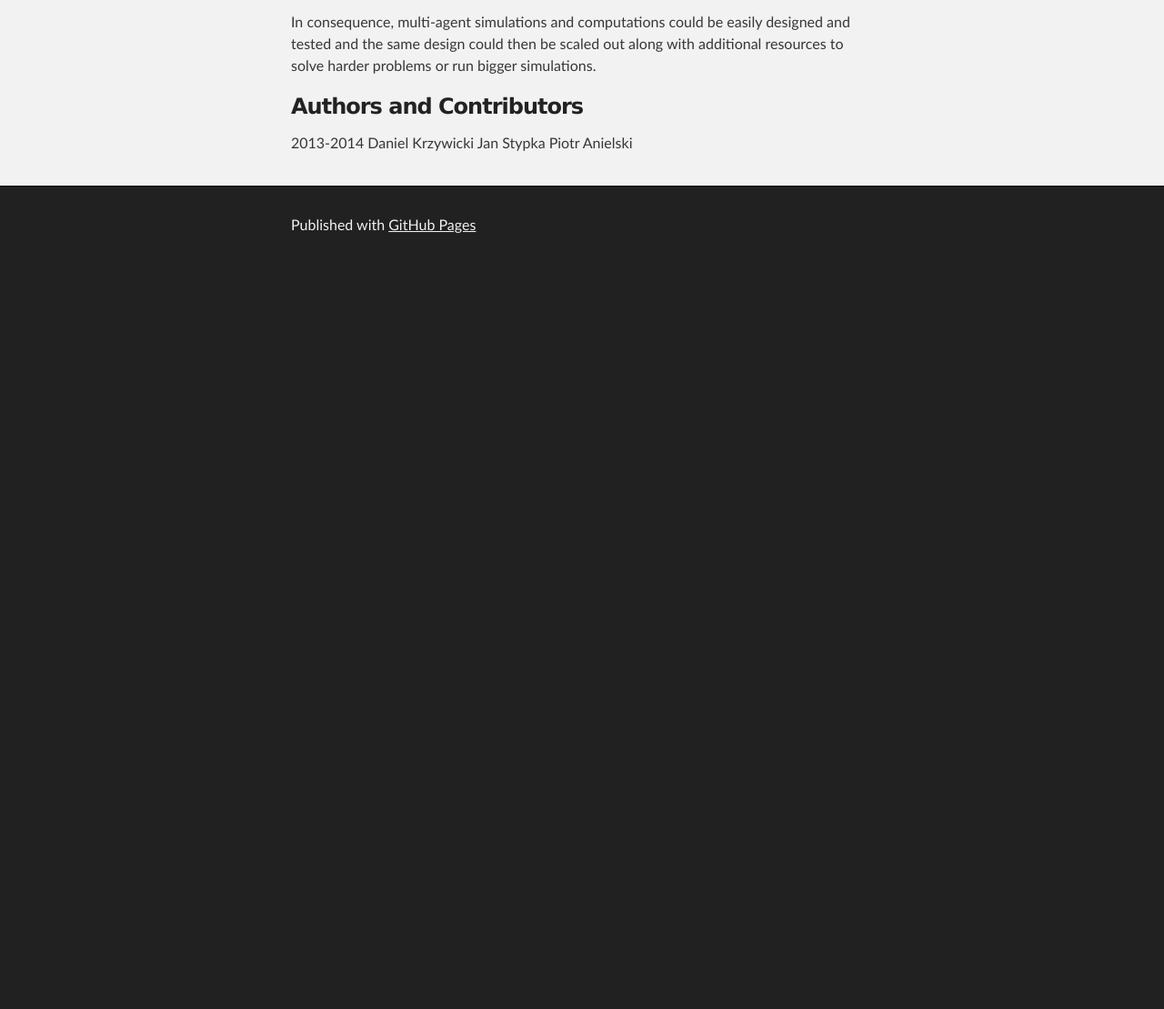
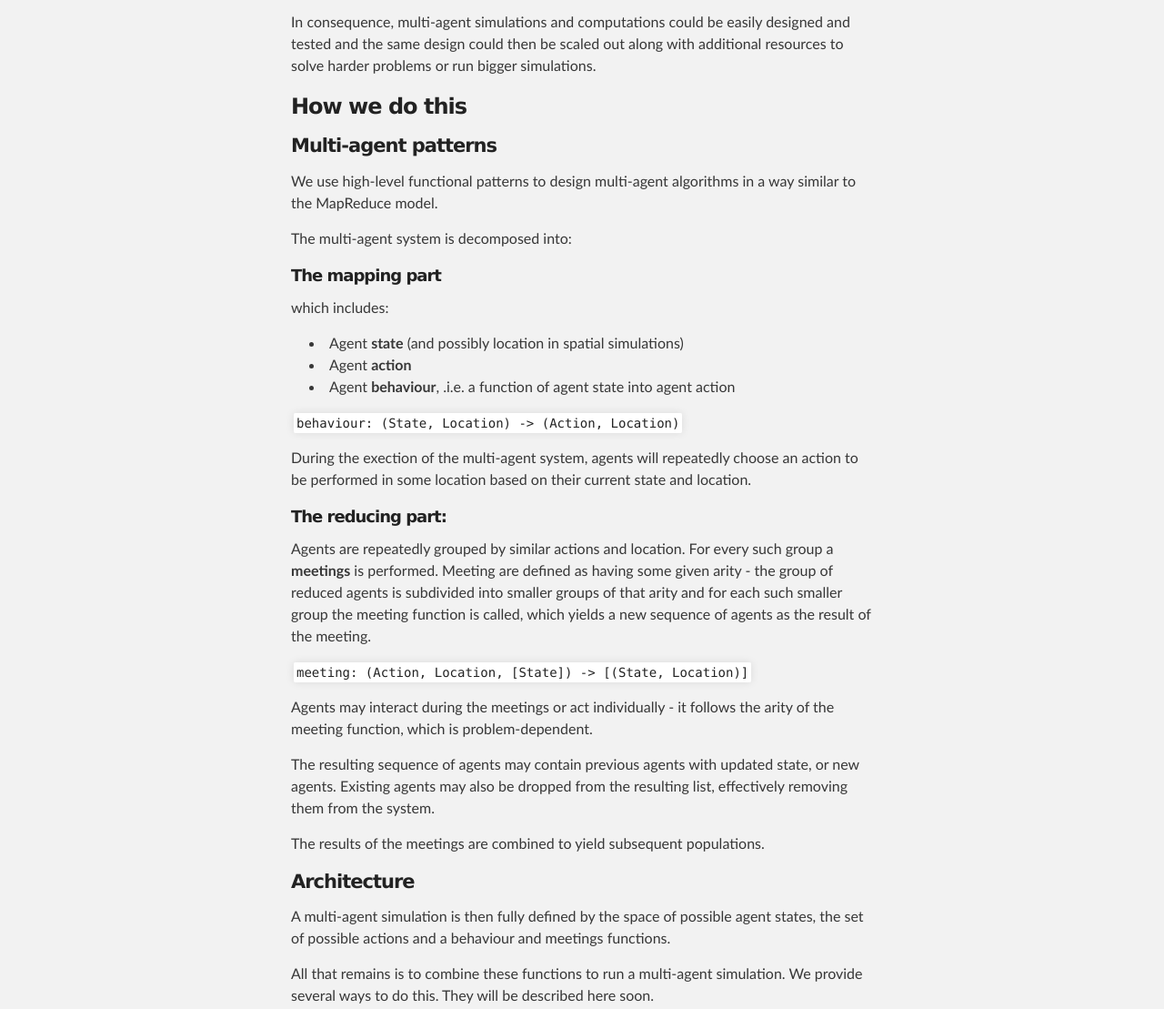
Before and after one commit to ParaPhraseAGH/ParaPhraseAGH.github.io, a plain HTML site: page index.html in a window 1280 px wide. Shown: the part 972-2081 px from the top of the page at 91% size. Before the commit the page ends 1266 px from the top, so only its background shows below. Drawn offline with Linux system fonts and the light colour scheme.

Commit message:
Replace master branch with page content via GitHub

```diff
--- a/index.html
+++ b/index.html
@@ -57,6 +57,51 @@
 <p>In consequence, multi-agent simulations and computations could be easily designed and tested and the same design could then be scaled out along with additional resources to solve harder problems or run bigger simulations.</p>
 
 <h3>
+<a name="how-we-do-this" class="anchor" href="#how-we-do-this"><span class="octicon octicon-link"></span></a>How we do this</h3>
+
+<h4>
+<a name="multi-agent-patterns" class="anchor" href="#multi-agent-patterns"><span class="octicon octicon-link"></span></a>Multi-agent patterns</h4>
+
+<p>We use high-level functional patterns to design multi-agent algorithms in a way similar to the MapReduce model.</p>
+
+<p>The multi-agent system is decomposed into:</p>
+
+<h5>
+<a name="the-mapping-part" class="anchor" href="#the-mapping-part"><span class="octicon octicon-link"></span></a>The mapping part</h5>
+
+<p>which includes:</p>
+
+<ul>
+<li>Agent <strong>state</strong> (and possibly location in spatial simulations)</li>
+<li>Agent <strong>action</strong>
+</li>
+<li>Agent <strong>behaviour</strong>, .i.e. a function of agent state into agent action</li>
+</ul><p><code>behaviour: (State, Location) -&gt; (Action, Location)</code></p>
+
+<p>During the exection of the multi-agent system, agents will repeatedly choose an action to be performed in some location based on their current state and location.</p>
+
+<h5>
+<a name="the-reducing-part" class="anchor" href="#the-reducing-part"><span class="octicon octicon-link"></span></a>The reducing part:</h5>
+
+<p>Agents are repeatedly grouped by similar actions and location. For every such group a <strong>meetings</strong> is performed.
+Meeting are defined as having some given arity - the group of reduced agents is subdivided into smaller groups of that arity and for each such smaller group the meeting function is called, which yields a new sequence of agents as the result of the meeting. </p>
+
+<p><code>meeting: (Action, Location, [State]) -&gt; [(State, Location)]</code></p>
+
+<p>Agents may interact during the meetings or act individually - it follows the arity of the meeting function, which is problem-dependent.</p>
+
+<p>The resulting sequence of agents may contain previous agents with updated state, or new agents. Existing agents may also be dropped from the resulting list, effectively removing them from the system.</p>
+
+<p>The results of the meetings are combined to yield subsequent populations.</p>
+
+<h4>
+<a name="architecture" class="anchor" href="#architecture"><span class="octicon octicon-link"></span></a>Architecture</h4>
+
+<p>A multi-agent simulation is then fully defined by the space of possible agent states, the set of possible actions and a behaviour and meetings functions.</p>
+
+<p>All that remains is to combine these functions to run a multi-agent simulation. We provide several ways to do this. They will be described here soon.</p>
+
+<h3>
 <a name="authors-and-contributors" class="anchor" href="#authors-and-contributors"><span class="octicon octicon-link"></span></a>Authors and Contributors</h3>
 
 <p>2013-2014
```
Also changed, not shown: params.json (+1 -1 lines).
